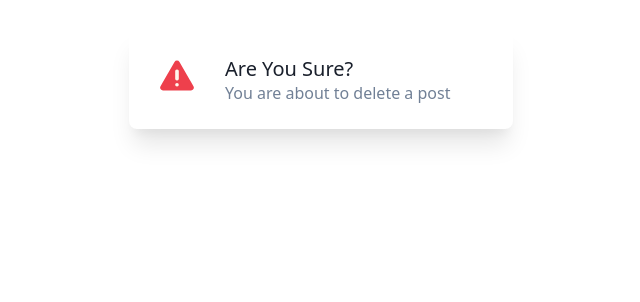
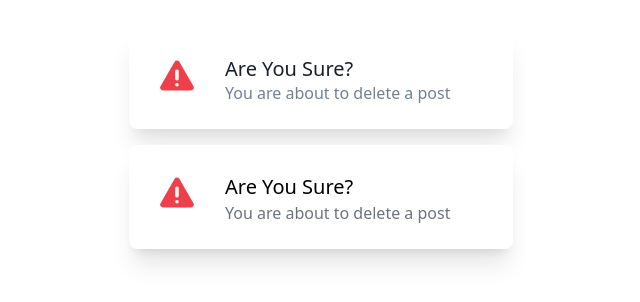
Before and after one commit to DAEM007/Tail-wind-reference, a plain HTML site: page 01-utility-first/index.html in a window 1280 px wide. Shown: the part 172-474 px from the top of the page, without its empty margins (319-959 px from the left). Drawn offline with nearby package versions, Linux system fonts and the light colour scheme.

Commit message:
completed utility first

```diff
--- a/01-utility-first/index.html
+++ b/01-utility-first/index.html
@@ -57,6 +57,15 @@
     </div>
 
     <!-- Tailwind Version -->
+    <div class="flex max-w-sm mx-auto mt-4 p-6 rounded-lg shadow-xl bg-white">
+      <div class="logo">
+        <img src="../assets/img/warning.svg" alt="alert" class="alert-logo w-12 h-12">
+      </div>
+      <div class="body ml-6 pt-1">
+        <h4 class="title text-black text-xl font-medium">Are You Sure?</h4>
+        <p class="message text-gray-500">You are about to delete a post</p>
+      </div>
+    </div>
 
   </body>
 </html>
```
